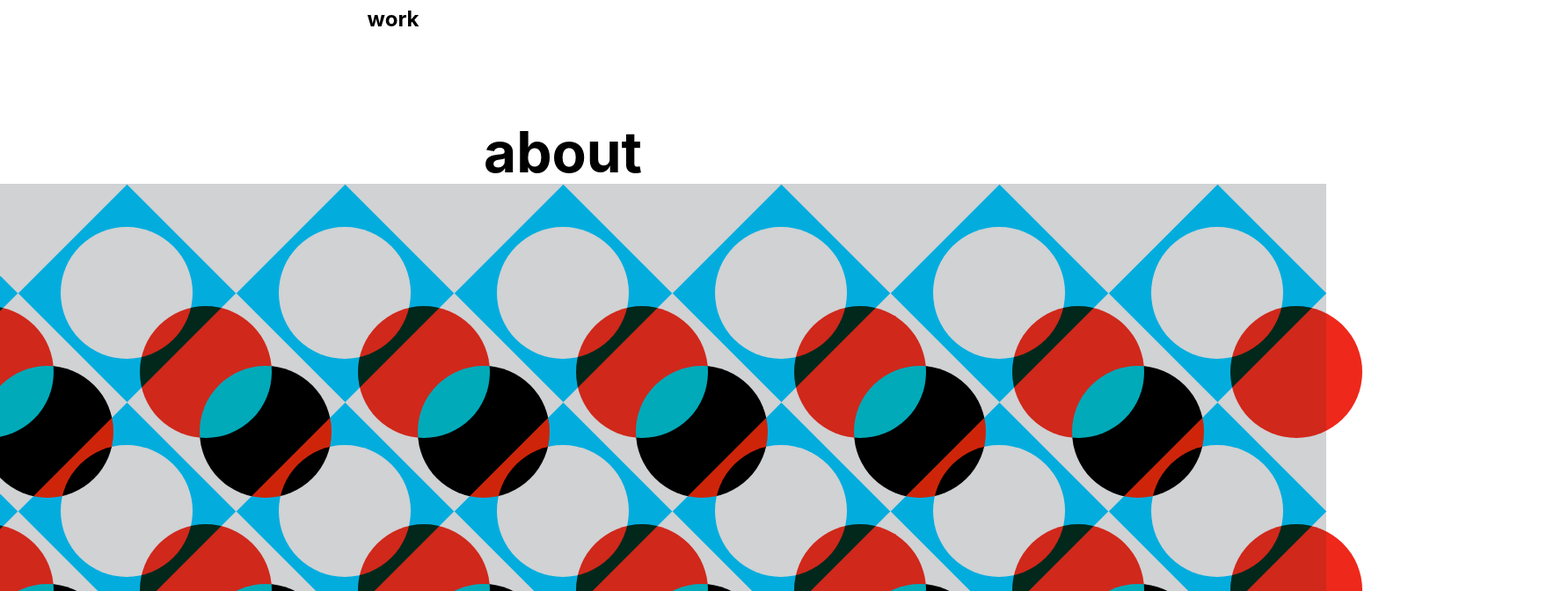
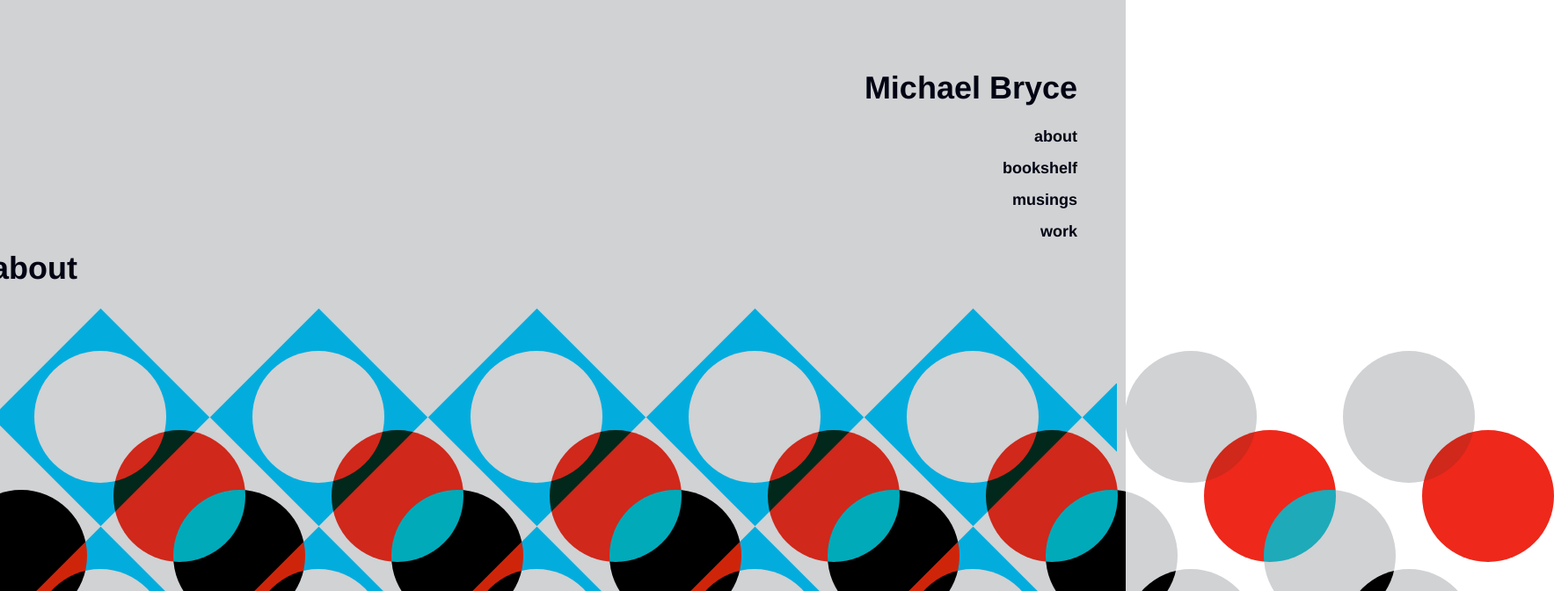
Before and after one commit to wmbryce/wmbryce.dev, a Next.js app: page /about in a window 1280 px wide. Shown: the top 672 px of the page at 88% size, 1767 px wide, since content can reach past the window. Built offline with nearby package versions, Linux system fonts and the light colour scheme.

Commit message:
added emotion etc

```diff
--- a/package.json
+++ b/package.json
@@ -9,6 +9,8 @@
     "lint": "next lint"
   },
   "dependencies": {
+    "@emotion/react": "^11.4.0",
+    "@emotion/styled": "^11.3.0",
     "next": "11.0.0",
     "react": "17.0.2",
     "react-dom": "17.0.2"
--- a/styles/Home.module.css
+++ b/styles/Home.module.css
@@ -1,20 +1,61 @@
 .container {
-  min-height: 100vh;
+  height: 100vh;
+  width: 100vw;
   padding: 0 0.5rem;
   display: flex;
   flex-direction: column;
   justify-content: center;
   align-items: center;
-  height: 100vh;
+  background-color: #D0D2D4;
+  overflow-x: hidden;
+  overflow-y: scroll;
+  padding-bottom:10px
+}
+
+.menubar {
+  text-align:right;
+  position: absolute;
+  top: 45px;
+  right: 45px;
+  width:270px;
+  height:250px;
+  padding:10px;
+  //background-color: #D0D2D4;
+  border-radius: 8px ;
+  z-index:5;
+}
+
+.title {
+  font-family: helvetica;
+  color: #020413;
+  font-size:36px;
+  text-decoration: none;
+}
+.menuItem {
+  font-family: helvetica;
+  color: #020413;
+  mix-blend-mode: darken;
+  font-size:18px;
+  text-decoration: none;
+
+}
+.menuItem:hover {
+  color: #EE281B;
+  border-bottom: 1px solid #EE281B;
+  width:100%;
+  mix-blend-mode: darken;
 }
 
 .main {
-  padding: 5rem 0;
   flex: 1;
   display: flex;
   flex-direction: column;
-  justify-content: center;
-  align-items: center;
+  margin-top:260px;
+  margin-right:20px;
+  justify-content: flex-start;
+  width:100vw;
+  align-items: flex-start;
+  overflow: hidden;
 }
 
 .footer {
@@ -26,6 +67,7 @@
   align-items: center;
 }
 
+
 .footer a {
   display: flex;
   justify-content: center;
@@ -33,24 +75,6 @@
   flex-grow: 1;
 }
 
-.title a {
-  color: #0070f3;
-  text-decoration: none;
-}
-
-.title a:hover,
-.title a:focus,
-.title a:active {
-  text-decoration: underline;
-}
-
-.title {
-  margin: 0;
-  line-height: 1.15;
-  font-size: 4rem;
-}
-
-.title,
 .description {
   text-align: center;
 }
@@ -89,33 +113,3 @@
   transition: color 0.15s ease, border-color 0.15s ease;
   width: 45%;
 }
-
-.card:hover,
-.card:focus,
-.card:active {
-  color: #0070f3;
-  border-color: #0070f3;
-}
-
-.card h2 {
-  margin: 0 0 1rem 0;
-  font-size: 1.5rem;
-}
-
-.card p {
-  margin: 0;
-  font-size: 1.25rem;
-  line-height: 1.5;
-}
-
-.logo {
-  height: 1em;
-  margin-left: 0.5rem;
-}
-
-@media (max-width: 600px) {
-  .grid {
-    width: 100%;
-    flex-direction: column;
-  }
-}
```
Also changed, not shown: pages/index.js (+14 -59 lines), public/diamond.svg (added), 1 other file (tests, documents, lock files or other folders).
